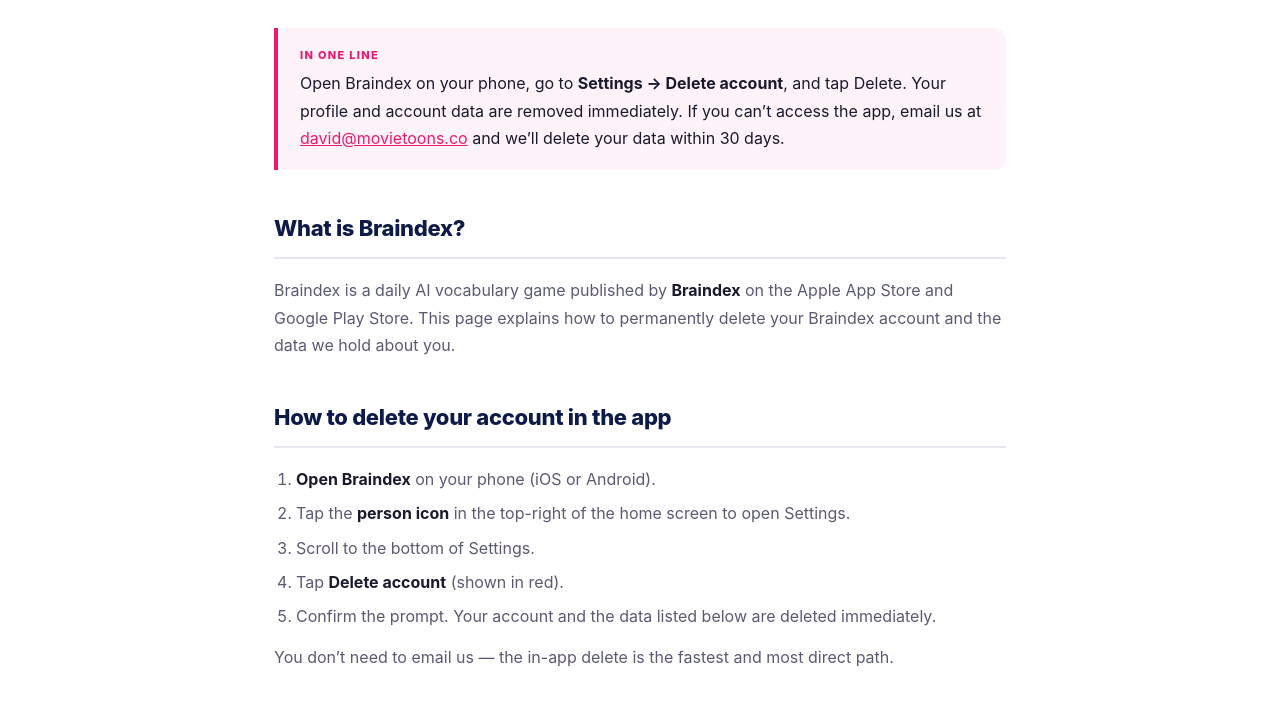
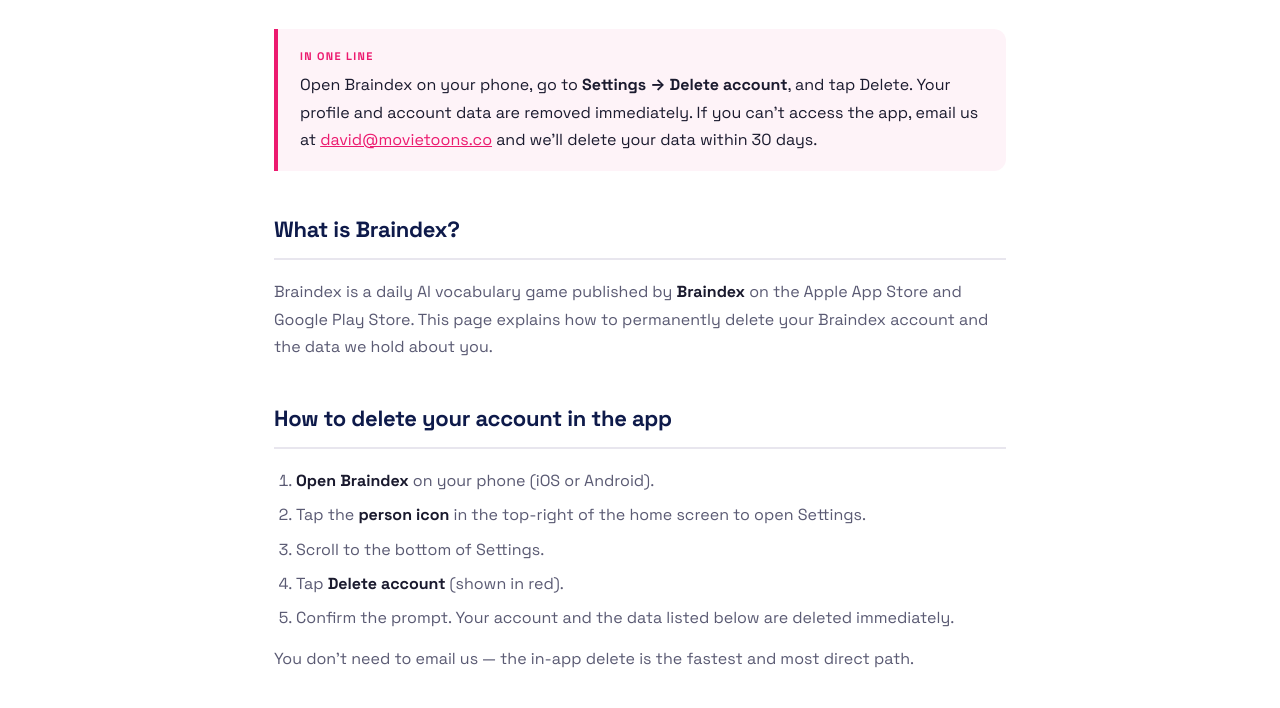
Before and after one commit to davidcarrpi/braindex-website, a website: page delete-account.html in a window 1280 px wide. Shown: the part 346-1054 px from the top of the page. Drawn offline with Linux system fonts and the light colour scheme.

Commit message:
Delete-account page: swap body font to Space Grotesk (matches /play)

```diff
--- a/delete-account.html
+++ b/delete-account.html
@@ -7,6 +7,9 @@
   <meta name="description" content="How to delete your Braindex account and your associated data." />
   <link rel="icon" type="image/png" href="brain-character.png" />
   <link rel="apple-touch-icon" href="brain-character.png" />
+  <link rel="preconnect" href="https://fonts.googleapis.com" />
+  <link rel="preconnect" href="https://fonts.gstatic.com" crossorigin />
+  <link href="https://fonts.googleapis.com/css2?family=Space+Grotesk:wght@400;500;700;800&display=swap" rel="stylesheet" />
   <style>
     *, *::before, *::after { box-sizing: border-box; margin: 0; padding: 0; }
 
@@ -18,7 +21,7 @@
     }
 
     body {
-      font-family: 'SF Pro Display', -apple-system, BlinkMacSystemFont, "Segoe UI", Roboto, sans-serif;
+      font-family: 'Space Grotesk', -apple-system, BlinkMacSystemFont, "Segoe UI", Roboto, sans-serif;
       font-size: 16px; line-height: 1.7; color: var(--text); background: var(--bg);
       -webkit-font-smoothing: antialiased;
     }
```
